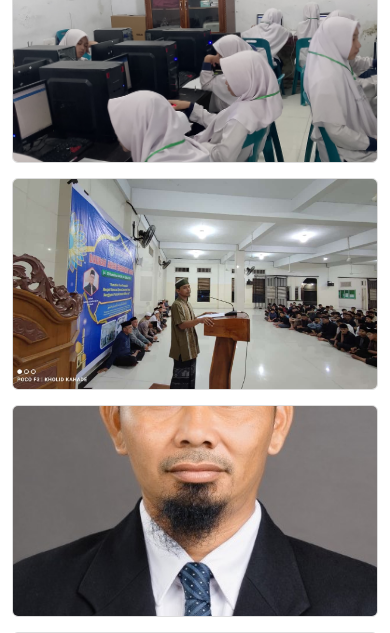
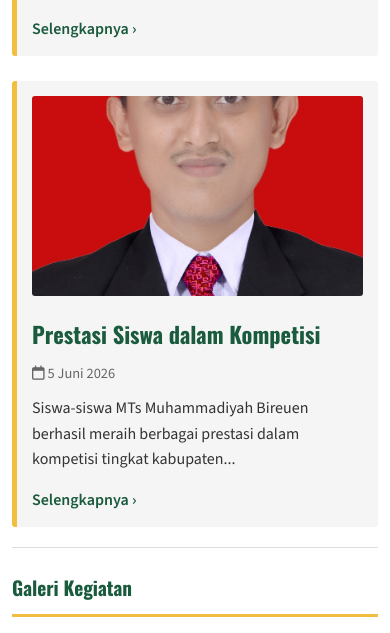
Before and after one commit to Jokopriono/folder-baru, a PHP site: page / in a window 390 px wide. Shown: the part 4290-4923 px from the top of the page. Run offline with PHP 8.4, Linux system fonts and the light colour scheme.

Commit message:
Update article and announcement sections with new images, links, and styling for improved layout and presentation

```diff
--- a/index.html
+++ b/index.html
@@ -69,12 +69,12 @@
                     <section class="section">
                         <h2 class="section-title">Berita Terbaru</h2>
                         <div class="featured-news">
-                            <img src="Image/IMG-20250421-WA0116.jpg" alt="Kegiatan terbaru MTs Muhammadiyah Bireuen" class="featured-image">
+                            <img src="https://suaraaisyiyah.id/wp-content/uploads/2022/08/MBS-Bireuen.jpeg" alt="Santri MBS Bireuen buka puasa bersama di ruangan terbuka" class="featured-image">
                             <div class="featured-content">
-                                <h3><a href="#">Santri MBS Bireuen Buka Puasa Bersama</a></h3>
+                                <h3><a href="https://suaraaisyiyah.id/santri-mbs-bireuen-buka-puasa-bersama-di-ruangan-terbuka/" target="_blank" rel="noopener noreferrer">Santri MBS Bireuen Buka Puasa Bersama di Ruangan Terbuka</a></h3>
                                 <p class="date"><i class="far fa-calendar"></i> 9 Agustus 2022</p>
                                 <p class="excerpt">Sebanyak 360 santri Muhammadiyah Boarding School Kabupaten Bireuen melaksanakan buka puasa bersama di halaman Masjid At-Taqwa Muhammadiyah Bireuen...</p>
-                                <a href="#" class="read-more">Selengkapnya ›</a>
+                                <a href="https://suaraaisyiyah.id/santri-mbs-bireuen-buka-puasa-bersama-di-ruangan-terbuka/" target="_blank" rel="noopener noreferrer" class="read-more">Selengkapnya ›</a>
                             </div>
                         </div>
                     </section>
@@ -84,21 +84,33 @@
                         <h2 class="section-title">Artikel</h2>
                         <div class="articles-list">
                             <article class="article-item">
-                                <h3><a href="#">Pentingnya Pendidikan Karakter di Era Digital</a></h3>
-                                <p class="date"><i class="far fa-calendar"></i> 15 Juni 2026</p>
-                                <p>Pendidikan karakter menjadi semakin penting di era digital ini. Kami berkomitmen untuk membentuk generasi yang tidak hanya cerdas akademik...</p>
+                                <img src="https://kabarbireuen.com/wp-content/uploads/2023/07/WhatsApp-Image-2023-07-31-at-15.53.52.jpeg" alt="Persiapan Lomba Gerak Jalan Indah, Anggota Kodim Bireuen Latih Siswa MBS" class="article-thumb">
+                                <div class="article-content">
+                                    <h3><a href="https://kabarbireuen.com/persiapan-lomba-gerak-jalan-indah-anggota-kodim-bireuen-latih-siswa-mbs/" target="_blank" rel="noopener noreferrer">Persiapan Lomba Gerak Jalan Indah, Anggota Kodim Bireuen Latih Siswa MBS</a></h3>
+                                    <p class="date"><i class="far fa-calendar"></i> 31 Juli 2023</p>
+                                    <p class="excerpt">Dalam persiapan lomba gerak jalan indah, anggota Kodim Bireuen memberikan pelatihan kepada siswa MBS agar lebih siap, kompak, dan disiplin menghadapi perlombaan...</p>
+                                    <a href="https://kabarbireuen.com/persiapan-lomba-gerak-jalan-indah-anggota-kodim-bireuen-latih-siswa-mbs/" target="_blank" rel="noopener noreferrer" class="read-more">Selengkapnya ›</a>
+                                </div>
                             </article>
 
                             <article class="article-item">
-                                <h3><a href="#">Program Literasi Qur'an di Madrasah</a></h3>
-                                <p class="date"><i class="far fa-calendar"></i> 10 Juni 2026</p>
-                                <p>Madrasah kami menyelenggarakan program literasi Qur'an untuk meningkatkan pemahaman dan penghayatan nilai-nilai Al-Qur'an bagi seluruh siswa...</p>
+                                <img src="https://logis.id/wp-content/uploads/2023/06/1685763118116634-0_11zon.jpg" alt="MBS Bireuen Gelar Wisuda Purna Siswa Kelima" class="article-thumb">
+                                <div class="article-content">
+                                    <h3><a href="https://logis.id/baca/mbs-bireuen-gelar-wisuda-purna-siswa-kelima/" target="_blank" rel="noopener noreferrer">Program Literasi Qur'an di Madrasah</a></h3>
+                                    <p class="date"><i class="far fa-calendar"></i> 3 Juni 2023</p>
+                                    <p class="excerpt">Madrasah kami menyelenggarakan program literasi Qur'an untuk meningkatkan pemahaman dan penghayatan nilai-nilai Al-Qur'an bagi seluruh siswa...</p>
+                                    <a href="https://logis.id/baca/mbs-bireuen-gelar-wisuda-purna-siswa-kelima/" target="_blank" rel="noopener noreferrer" class="read-more">Selengkapnya ›</a>
+                                </div>
                             </article>
 
                             <article class="article-item">
+                                <img src="Image/Hanif.jpeg" alt="Artikel prestasi siswa" class="article-thumb">
+                                <div class="article-content">
                                     <h3><a href="#">Prestasi Siswa dalam Kompetisi</a></h3>
                                     <p class="date"><i class="far fa-calendar"></i> 5 Juni 2026</p>
-                                <p>Siswa-siswa MTs Muhammadiyah Bireuen berhasil meraih berbagai prestasi dalam kompetisi tingkat kabupaten...</p>
+                                    <p class="excerpt">Siswa-siswa MTs Muhammadiyah Bireuen berhasil meraih berbagai prestasi dalam kompetisi tingkat kabupaten...</p>
+                                    <a href="#" class="read-more">Selengkapnya ›</a>
+                                </div>
                             </article>
                         </div>
                     </section>
@@ -151,16 +163,31 @@
                         <div class="widget-body">
                             <div class="announcement-list">
                                 <div class="announcement-item">
+                                    <div class="announcement-media">
+                                        <img src="Image/Joko.jpeg" alt="Pengumuman jadwal penilaian" class="announcement-thumb">
+                                        <div>
                                             <a href="#">Jadwal Penilaian Akhir Semester</a>
                                             <span class="date">15 Juni 2026</span>
                                         </div>
+                                    </div>
+                                </div>
                                 <div class="announcement-item">
+                                    <div class="announcement-media">
+                                        <img src="Image/Juliana.jpeg" alt="Pengumuman undangan wali murid" class="announcement-thumb">
+                                        <div>
                                             <a href="#">Undangan Pertemuan Wali Murid</a>
                                             <span class="date">13 Juni 2026</span>
                                         </div>
+                                    </div>
+                                </div>
                                 <div class="announcement-item">
+                                    <div class="announcement-media">
+                                        <img src="Image/Safira.jpeg" alt="Pengumuman pembukaan PPBD" class="announcement-thumb">
+                                        <div>
                                             <a href="#">PPBD 2026/2027 Resmi Dibuka</a>
                                             <span class="date">10 Juni 2026</span>
+                                        </div>
+                                    </div>
                                 </div>
                             </div>
                         </div>
--- a/style.css
+++ b/style.css
@@ -330,26 +330,37 @@ a:hover {
 }
 
 .article-item {
-    padding-bottom: 25px;
-    border-bottom: 1px solid var(--border-color);
+    display: grid;
+    grid-template-columns: 1fr 1fr;
+    gap: 20px;
+    background: var(--light-bg);
+    padding: 20px;
+    border-radius: 5px;
+    border-left: 5px solid var(--secondary-color);
+}
+
+.article-thumb {
+    width: 100%;
+    height: 250px;
+    object-fit: cover;
+    border-radius: 3px;
+}
+
+.article-content h3 {
+    font-size: 1.4rem;
+    margin-bottom: 10px;
 }
 
 .article-item:last-child {
-    border-bottom: none;
-    padding-bottom: 0;
+    margin-bottom: 0;
 }
 
-.article-item h3 {
-    font-size: 1.3rem;
-    margin-bottom: 10px;
-}
-
-.article-item h3 a {
+.article-content a {
     color: var(--primary-color);
     transition: color 0.3s ease;
 }
 
-.article-item h3 a:hover {
+.article-content a:hover {
     color: var(--secondary-color);
 }
 
@@ -450,6 +461,21 @@ a:hover {
 .announcement-item {
     padding-bottom: 12px;
     border-bottom: 1px solid var(--border-color);
+}
+
+.announcement-media {
+    display: flex;
+    gap: 10px;
+    align-items: flex-start;
+}
+
+.announcement-thumb {
+    width: 65px;
+    height: 65px;
+    object-fit: cover;
+    border-radius: 4px;
+    border: 1px solid var(--border-color);
+    flex-shrink: 0;
 }
 
 .announcement-item:last-child {
@@ -1045,6 +1071,10 @@ a:hover {
         grid-template-columns: 1fr;
     }
 
+    .article-item {
+        grid-template-columns: 1fr;
+    }
+
     .row {
         grid-template-columns: 1fr;
     }
@@ -1159,7 +1189,16 @@ a:hover {
         border-radius: 3px;
     }
 
+    .article-item {
+        padding: 15px;
+        border-radius: 3px;
+    }
+
     .featured-image {
+        height: 200px;
+    }
+
+    .article-thumb {
         height: 200px;
     }
 
@@ -1248,4 +1287,9 @@ a:hover {
     .social-links {
         justify-content: center;
     }
+
+    .announcement-thumb {
+        width: 58px;
+        height: 58px;
+    }
 }
```
Lines whose indentation alone changed are shown as unchanged.
